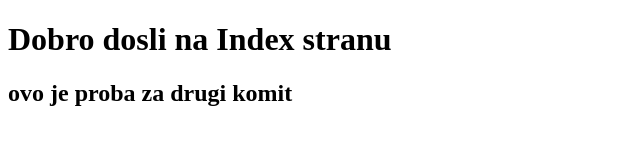
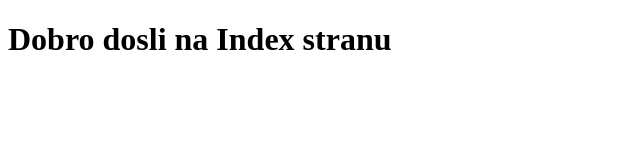
Before and after one commit to MilaAngelov/Prodavnica, a plain HTML site: page Prodavnica/WebContent/index.html in a window 1280 px wide. Shown: the whole page, without its empty margins (0-640 px from the left). Drawn offline with Linux system fonts and the light colour scheme.

Commit message:
izbrisala sam h2

```diff
--- a/Prodavnica/WebContent/index.html
+++ b/Prodavnica/WebContent/index.html
@@ -6,6 +6,6 @@
 </head>
 <body>
 <h1>Dobro dosli na Index stranu</h1>
-<h2>ovo je proba za drugi komit</h2>
+
 </body>
 </html>
```
